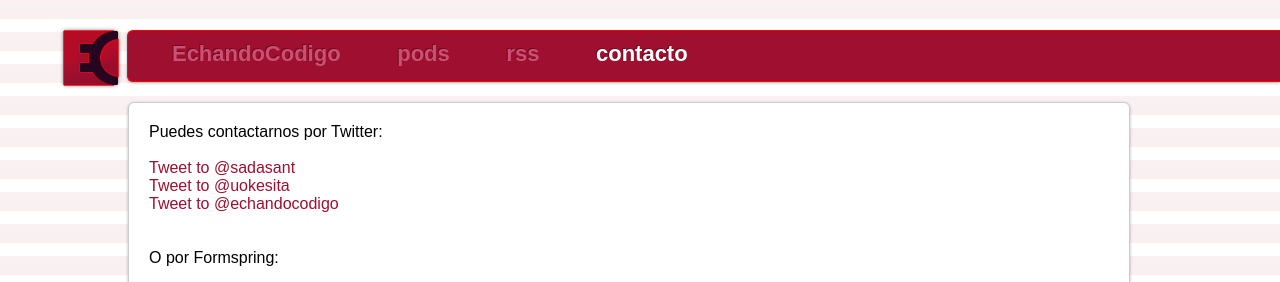
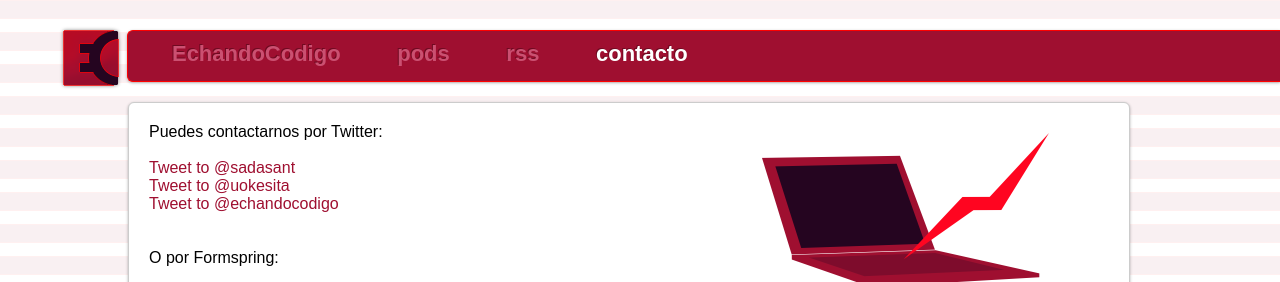
Before and after one commit to sadasant/echandocodigo.com, a PHP site: page /contacto in a window 1280 px wide. Shown: the top 282 px of the page. Run offline with PHP 8.4, Linux system fonts and the light colour scheme; the visitor is signed in with stand-in values (Sample User, id 1); some libraries are stand-ins or nearby versions.

Commit message:
contact img

```diff
--- a/views/contact.php
+++ b/views/contact.php
@@ -1,5 +1,6 @@
 <div class="section text">
 
+  <img src="/img/laptop_ray.png" alt="" style="float:right;margin:10px 60px" />
   Puedes contactarnos por Twitter:
   <br>
   <br>
```
